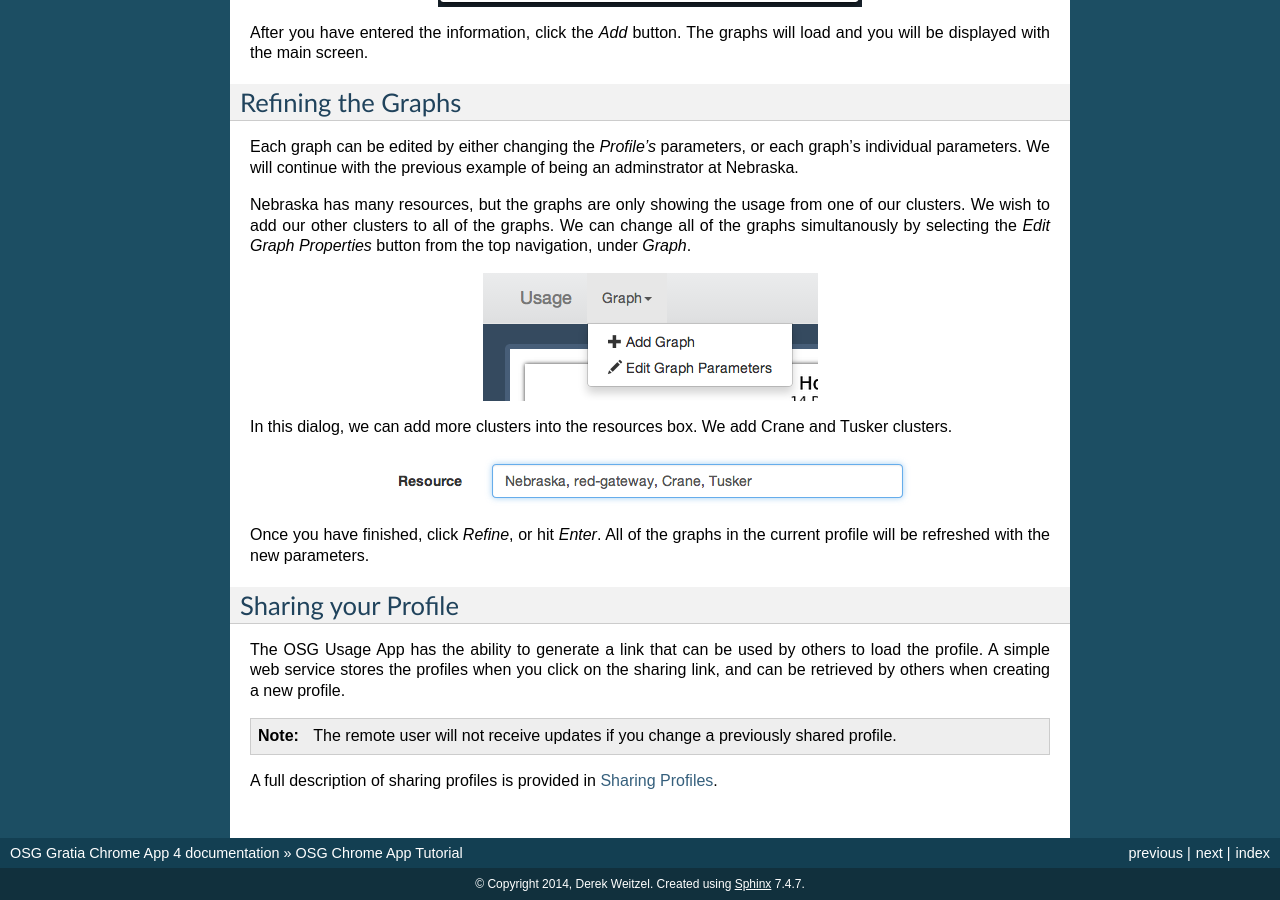
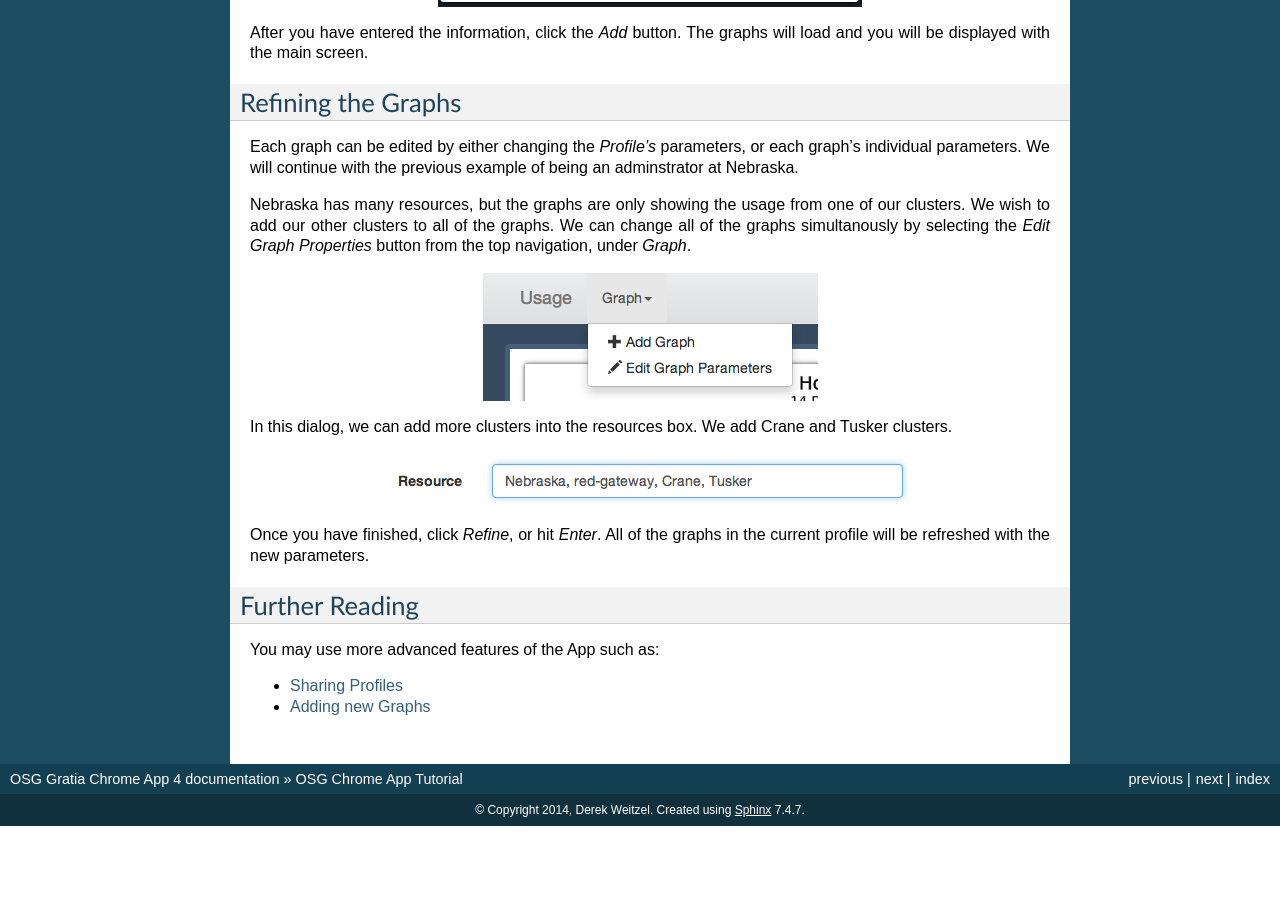
Before and after one commit to djw8605/OSG-Usage-Chrome-App, a Sphinx documentation site: the page built from docs/source/tutorial.rst, in a window 1280 px wide and 900 px high, scrolled down 1041 px. Built offline with Sphinx 7.4.7, drawn with Linux system fonts in a browser that asks for light colours; after the commit the page ends 1867 px from its top, so only the background shows below that; some of the changed text lies outside the part shown.

Commit message:
Adding lots to the sharing page

```diff
--- a/docs/source/developer.rst
+++ b/docs/source/developer.rst
@@ -0,0 +1,3 @@
+
+Developer Documentation
+=======================
--- a/docs/source/index.rst
+++ b/docs/source/index.rst
@@ -19,6 +19,7 @@ Contents:
    :maxdepth: 2
 
    tutorial
+   graphs
    sharing
    developer
 
--- a/docs/source/tutorial.rst
+++ b/docs/source/tutorial.rst
@@ -54,12 +54,10 @@ In this dialog, we can add more clusters into the resources box.  We add Crane a
 Once you have finished, click *Refine*, or hit *Enter*.  All of the graphs in the current profile will be refreshed with the new parameters.
 
 
-Sharing your Profile
---------------------
+Further Reading
+---------------
 
-The OSG Usage App has the ability to generate a link that can be used by others to load the profile.  A simple web service stores the profiles when you click on the sharing link, and can be retrieved by others when creating a new profile.
+You may use more advanced features of the App such as:
 
-.. note::
-   The remote user will not receive updates if you change a previously shared profile.
-
-A full description of sharing profiles is provided in :ref:`sharingprofiles`.
+* :ref:`sharingprofiles`
+* :ref:`addinggraphs`
```
Also changed, not shown: docs/source/sharing.rst (+31 -0 lines), docs/source/images/shareDialog.png (added).
